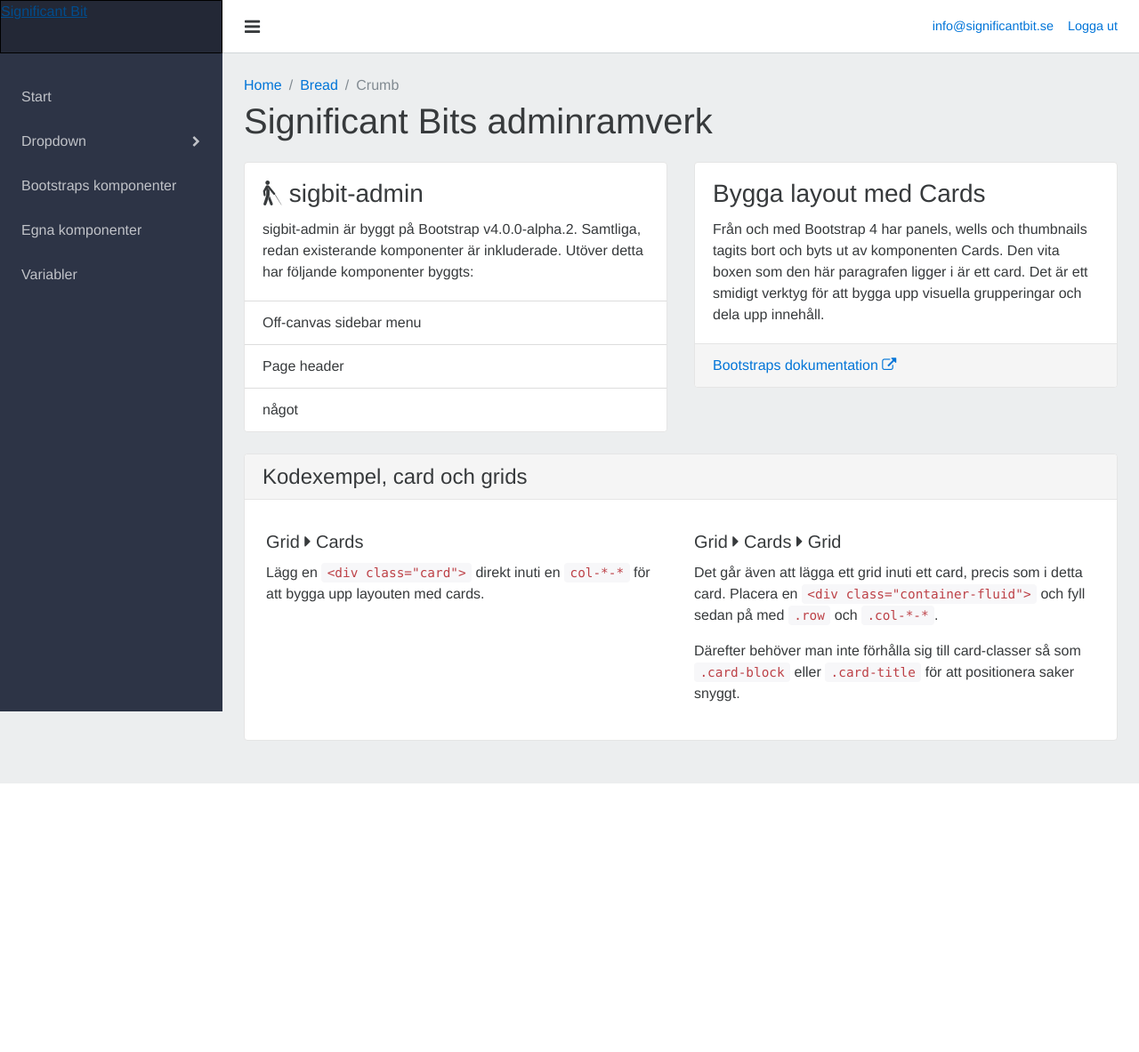
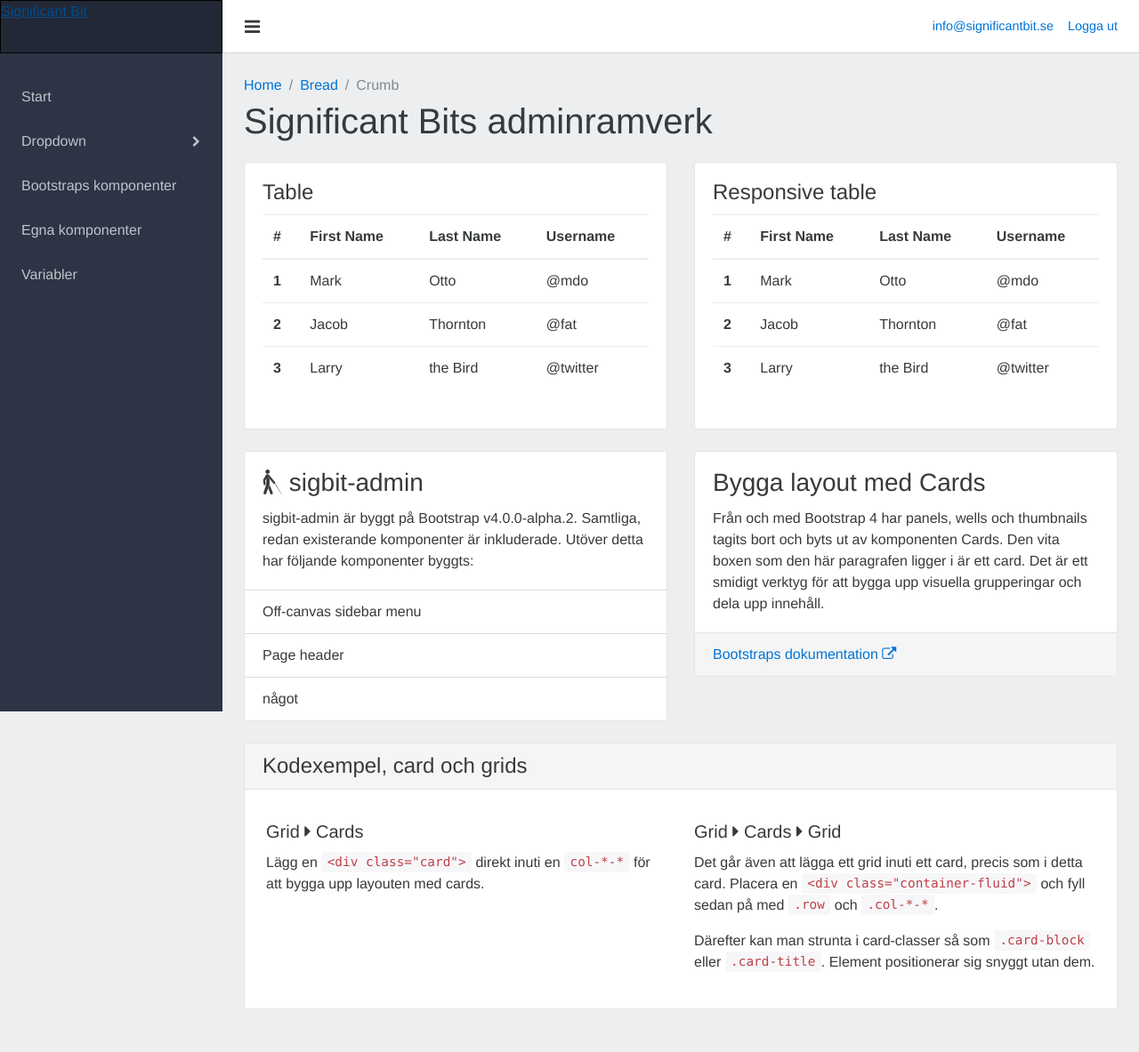
Before and after one commit to significantbit/sigbit-admin, a Node server app: page / in a window 1280 px wide. Shown: the whole page at 89% size. Before the commit the page ends 881 px from the top, so only its background shows below. Run offline with Node 20, Linux system fonts and the light colour scheme; some libraries are stand-ins or nearby versions.

Commit message:
Table markup

```diff
--- a/public/views/index.html
+++ b/public/views/index.html
@@ -82,6 +82,87 @@
             <h1>Significant Bits adminramverk</h1>
           </div>
         </div>
+
+        <div class="row">
+          <div class="col-lg-6">
+            <div class="card">
+              <div class="card-block">
+                <h4 class="card-title">Table</h4>
+                <table class="table">
+                  <thead>
+                    <tr>
+                      <th>#</th>
+                      <th>First Name</th>
+                      <th>Last Name</th>
+                      <th>Username</th>
+                    </tr>
+                  </thead>
+                  <tbody>
+                    <tr>
+                      <th scope="row">1</th>
+                      <td>Mark</td>
+                      <td>Otto</td>
+                      <td>@mdo</td>
+                    </tr>
+                    <tr>
+                      <th scope="row">2</th>
+                      <td>Jacob</td>
+                      <td>Thornton</td>
+                      <td>@fat</td>
+                    </tr>
+                    <tr>
+                      <th scope="row">3</th>
+                      <td>Larry</td>
+                      <td>the Bird</td>
+                      <td>@twitter</td>
+                    </tr>
+                  </tbody>
+                </table>
+              </div>
+            </div>
+          </div>
+          <div class="col-lg-6">
+            <div class="card">
+              <div class="card-block">
+                <h4 class="card-title">Responsive table</h4>
+                <div class="table-responsive">
+                  <table class="table">
+                    <thead>
+                      <tr>
+                        <th>#</th>
+                        <th>First Name</th>
+                        <th>Last Name</th>
+                        <th>Username</th>
+                      </tr>
+                    </thead>
+                    <tbody>
+                      <tr>
+                        <th scope="row">1</th>
+                        <td>Mark</td>
+                        <td>Otto</td>
+                        <td>@mdo</td>
+                      </tr>
+                      <tr>
+                        <th scope="row">2</th>
+                        <td>Jacob</td>
+                        <td>Thornton</td>
+                        <td>@fat</td>
+                      </tr>
+                      <tr>
+                        <th scope="row">3</th>
+                        <td>Larry</td>
+                        <td>the Bird</td>
+                        <td>@twitter</td>
+                      </tr>
+                    </tbody>
+                  </table>
+                </div>
+              </div>
+            </div>
+          </div>
+        </div>
+
+
         <div class="row">
           <div class="col-lg-6">
             <div class="card">
@@ -121,7 +202,7 @@
                 <div class="col-md-6">
                 <h5>Grid <i class="fa fa-caret-right"></i> Cards <i class="fa fa-caret-right"></i> Grid</h5>
                 <p>Det går även att lägga ett grid inuti ett card, precis som i detta card. Placera en <code>&lt;div class="container-fluid"&gt;</code> och fyll sedan på med <code>.row</code> och <code>.col-*-*</code>.</p>
-                 <p>Därefter behöver man inte förhålla sig till card-classer så som <code>.card-block</code> eller <code>.card-title</code> för att positionera saker snyggt.</p>
+                 <p>Därefter kan man strunta i card-classer så som <code>.card-block</code> eller <code>.card-title</code>. Element positionerar sig snyggt utan dem.</p>
                 </div>
               </div>
 </div>
```
